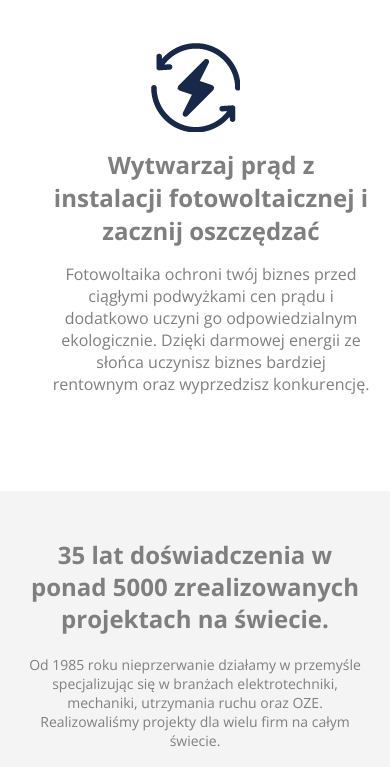
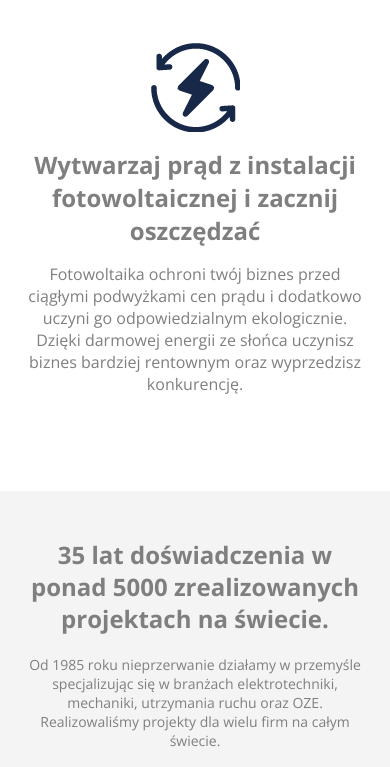
Before and after one commit to PawelKrawczyk96/proster, a Gatsby site: page / in a window 390 px wide. Shown: the part 840-1607 px from the top of the page. Built offline with nearby package versions, Linux system fonts and the light colour scheme; Gatsby itself is replaced by a stand-in of ours.

Commit message:
change contact button, remove padding from info des.

```diff
--- a/src/kontakt.css
+++ b/src/kontakt.css
@@ -64,7 +64,6 @@ body{
 .contact-us-info{
     display: flex;
     flex-direction: column;
-    align-items: flex-end;
 
 }
 .contact-us-info p{
--- a/src/style.css
+++ b/src/style.css
@@ -303,6 +303,9 @@ span{
 }
 
 @media (max-width: 966px){
+    .entry-info .info-des{
+        padding: 0;
+    }
     .main-navbar{
         position: relative;
         padding: 24px 0;
```
